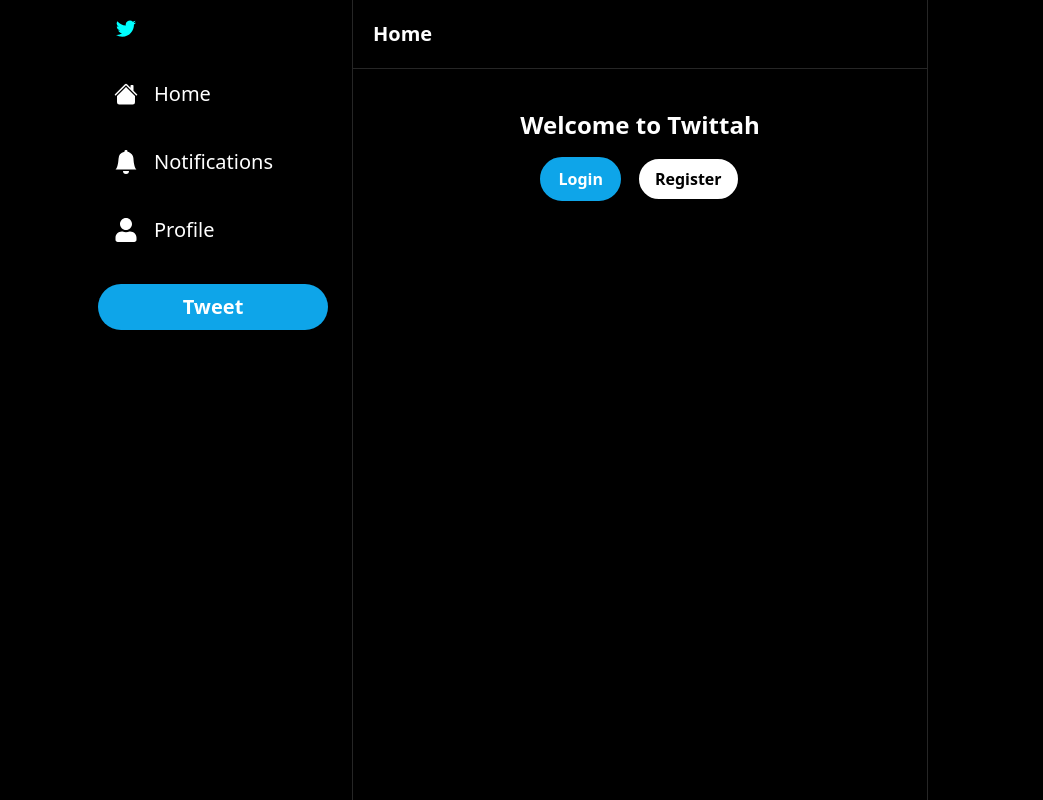
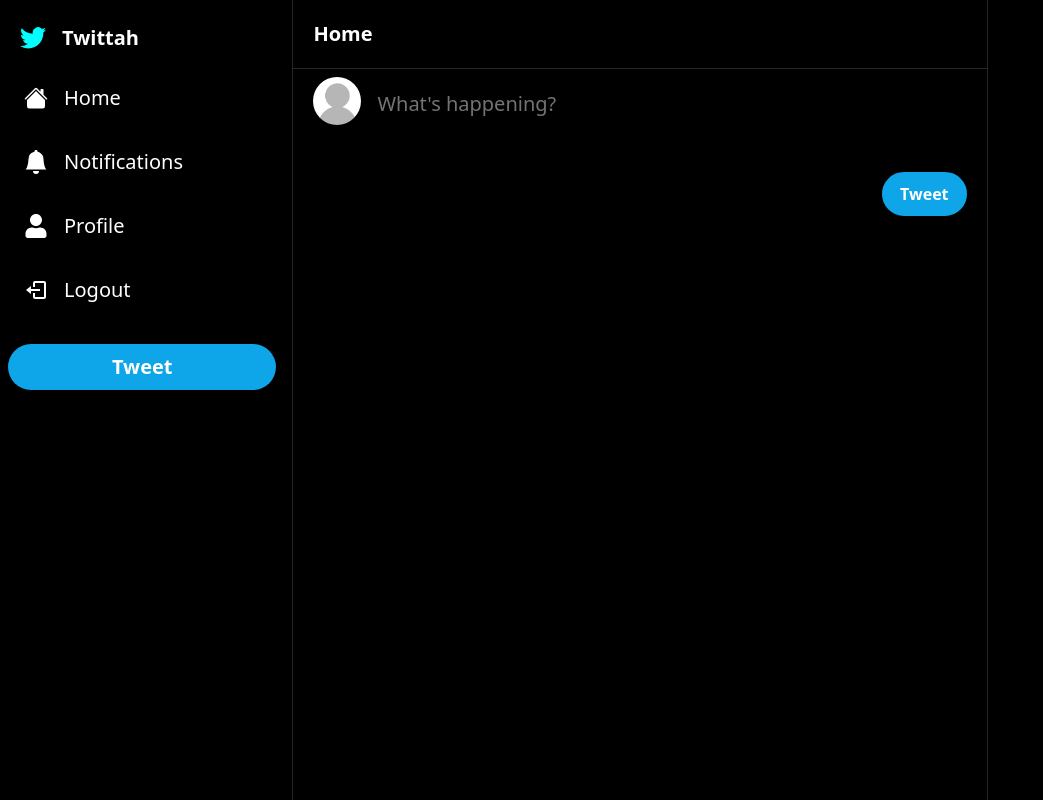
Before and after one commit to soffieanastya/twittah, a Next.js app: page / in a window 1280 px wide. Shown: the whole page, without its empty margins (0-1043 px from the left). Built offline with nearby package versions, Linux system fonts and the light colour scheme; no server answers; the database is empty.

Commit message:
fix err current user, edit view layout

```diff
--- a/components/Avatar.tsx
+++ b/components/Avatar.tsx
@@ -24,7 +24,7 @@
         `}
         >
             <Image fill style={{ objectFit: 'cover', borderRadius: '100%' }}
-                    alt='Avatar' onClick={onClick} src={fetchedUser?.profileImage || '/images/profpict.png'} />
+                    alt='Avatar' onClick={onClick} src={fetchedUser?.profileImage || '/images/profile.jpg'} />
 
         </div>
     )
--- a/components/Layout.tsx
+++ b/components/Layout.tsx
@@ -9,10 +9,10 @@
 const Layout:React.FC<LayoutProps> = ({ children }) => {
     return (
         <div className="h-screen bg-black">
-            <div className="container h-full mx-auto xl:px-30 max-w-6xl">
-                <div className="grid grid-cols-4 h-full">
+            <div className="lg:container h-full mx-auto w-full ">
+                <div className="grid grid-cols-9 h-full">
                     <Sidebar />
-                    <div className="col-span-3 lg:col-span-2 border-x-[1px]
+                    <div className="col-span-8 mx-2 lg:col-span-5 border-x-[1px]
                         border-neutral-800">
                         {children}
                     </div>
--- a/components/layout/FollowBar.tsx
+++ b/components/layout/FollowBar.tsx
@@ -10,8 +10,8 @@
 
 
     return (
-        <div className="px-6 py-4 hidden lg:block">
-            <div className="bg-neutral-800 rounded-xl p-4">
+        <div className="px-6 py-4 hidden lg:block col-span-2">
+            <div className="bg-neutral-800 rounded-xl p-4 sticky top-5">
                 <h2 className="text-white text-xl font-semibold">Who to follow</h2>
                 <div className="flex flex-col gap-6 mt-4">
                     {users.map((user:Record<string,any>) => (
--- a/components/layout/Sidebar.tsx
+++ b/components/layout/Sidebar.tsx
@@ -37,9 +37,9 @@
 
 
     return (
-        <div className='col-span-1 h-full pr-4 md:pr-6'>
-            <div className='flex flex-col items-end '>
-                <div className='space-y-2 lg:w-[230px]'>
+        <div className='mx-2 col-span-1 lg:col-span-2 h-full '>
+            <div className=' items-end sticky top-0 '>
+                <div className='lg:space-y-1'>
                   <>
                     <SidebarLogo />
                     {items.map( (item) => (
--- a/components/layout/SidebarItem.tsx
+++ b/components/layout/SidebarItem.tsx
@@ -37,7 +37,7 @@
 
 
     return (
-      <div onClick={handleClick} className="flex lex-row items-center">
+      <div onClick={handleClick} className="flex flex-row items-center">
           <div className="relative rounded-full h-14 w-14 flex items-center justify-center p-4 hover:bg-slate-300 hover:bg-opacity-10 cursor-pointer lg:hidden">
               <Icon size={28} color='white'/>
               {alert ? <BsDot className="text-sky-500 absolute -top-4 left-0" size={70} /> : null }
--- a/components/layout/SidebarLogo.tsx
+++ b/components/layout/SidebarLogo.tsx
@@ -4,9 +4,14 @@
 const SidebarLogo = () => {
     const router = useRouter()
     return (
-        <div onClick={ ()=> router.push('/') } className="rounded-full h-14 w-14 p-4 flex items-center justify-center hover:bg-blue-300 hover:bg-opacity-10 cursor-pointer transition">
-            <BsTwitter size={20} color='cyan' />
+    <>
+        <div className="mb-4 mx-3 pt-6 cursor-pointer">
+          <div onClick={ ()=> router.push('/') } className='lg:flex  lg:space-x-4' >
+            <BsTwitter size={26} color='cyan' />
+            <p className="text-white font-bold text-xl items-center hidden lg:block">Twittah</p>
+          </div>
         </div>
+    </>
      );
 }
 
--- a/components/layout/SidebarTweetButton.tsx
+++ b/components/layout/SidebarTweetButton.tsx
@@ -13,8 +13,8 @@
 
     return (
         <div onClick={onClick}>
-            <div className="mt-6 lg:hidden rounded-full h-14 w-14 p-4 flex items-center justify-center bg-sky-500 hover:bg-opacity-80 transition cursor-pointer ">
-                <FaFeather size={24} color="white" />
+            <div className="mt-6 lg:hidden rounded-full h-fit w-fit p-4 flex items-center justify-center bg-sky-500 hover:bg-opacity-80 transition cursor-pointer ">
+                <FaFeather size={20} color="white" />
             </div>
             <div className="mt-6 hidden lg:block px-4 py-2 rounded-full bg-sky-500 hover:bg-opacity-90 cursor-pointer transition">
                 <p className="hidden lg:block text-center font-semibold text-white text-[20px]">
--- a/library/serverAuth.ts
+++ b/library/serverAuth.ts
@@ -12,7 +12,12 @@
     const session = await getServerSession(req, res, authOptions)
 
     if(!session?.user?.email) {
-        throw new Error("Not signed in");
+        const currentUser = {
+            id: ''
+        }
+        return {currentUser}
+        // throw new Error("Not signed innnn");
+        // return;
     }
 
     const currentUser = await prisma.user.findUnique({
```
Also changed, not shown: public/images/profile.jpg (added).
